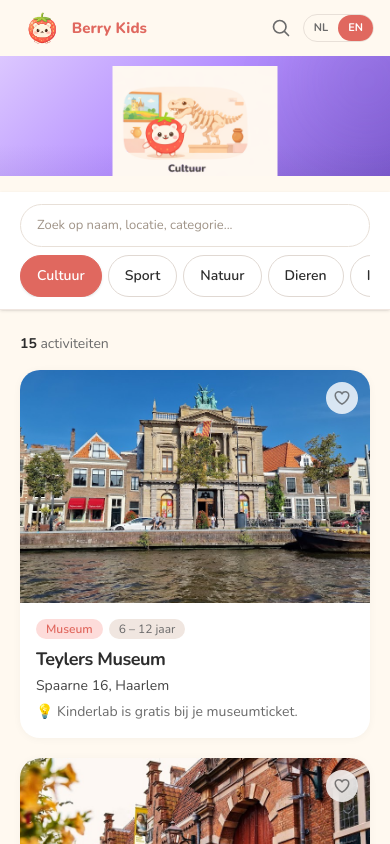
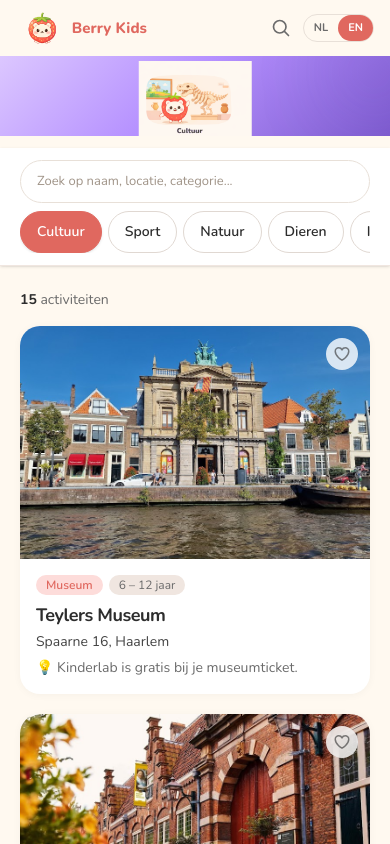
Before and after one commit to Guido-isla/berrykids, a Next.js app: page /en/activiteiten in a window 390 px wide. Shown: the top 844 px of the page. Built offline with nearby package versions, Linux system fonts and the light colour scheme.

Commit message:
Smaller banner: 80px mobile, 110px desktop

```diff
--- a/src/components/FilterableActivities.tsx
+++ b/src/components/FilterableActivities.tsx
@@ -109,18 +109,16 @@
     <>
       {/* Category banner — compact strip, illustration fills it */}
       {illustration && (
-        <div className="relative -mx-5 -mt-8 mb-4 h-[120px] overflow-hidden sm:-mx-8 sm:h-[160px]" style={{ background: illustration.gradient }}>
+        <div className="relative -mx-5 -mt-8 mb-3 h-[80px] overflow-hidden sm:-mx-8 sm:h-[110px]" style={{ background: illustration.gradient }}>
           {/* Glow */}
-          <div className="absolute -right-6 -top-6 h-24 w-24 rounded-full blur-2xl" style={{ background: illustration.glow }} />
-          {/* Bottom fade */}
-          <div className="absolute inset-x-0 bottom-0 h-8" style={{ background: `linear-gradient(to top, ${illustration.deep}12, transparent)` }} />
-          {/* Illustration — anchored bottom, fills width */}
+          <div className="absolute -right-6 -top-6 h-20 w-20 rounded-full blur-2xl" style={{ background: illustration.glow }} />
+          {/* Illustration — anchored bottom */}
           <Image
             src={illustration.src}
             alt=""
             width={500}
             height={375}
-            className="absolute bottom-0 left-1/2 h-[110px] w-auto -translate-x-1/2 object-contain sm:h-[150px]"
+            className="absolute bottom-0 left-1/2 h-[75px] w-auto -translate-x-1/2 object-contain sm:h-[105px]"
             priority
           />
         </div>
```
